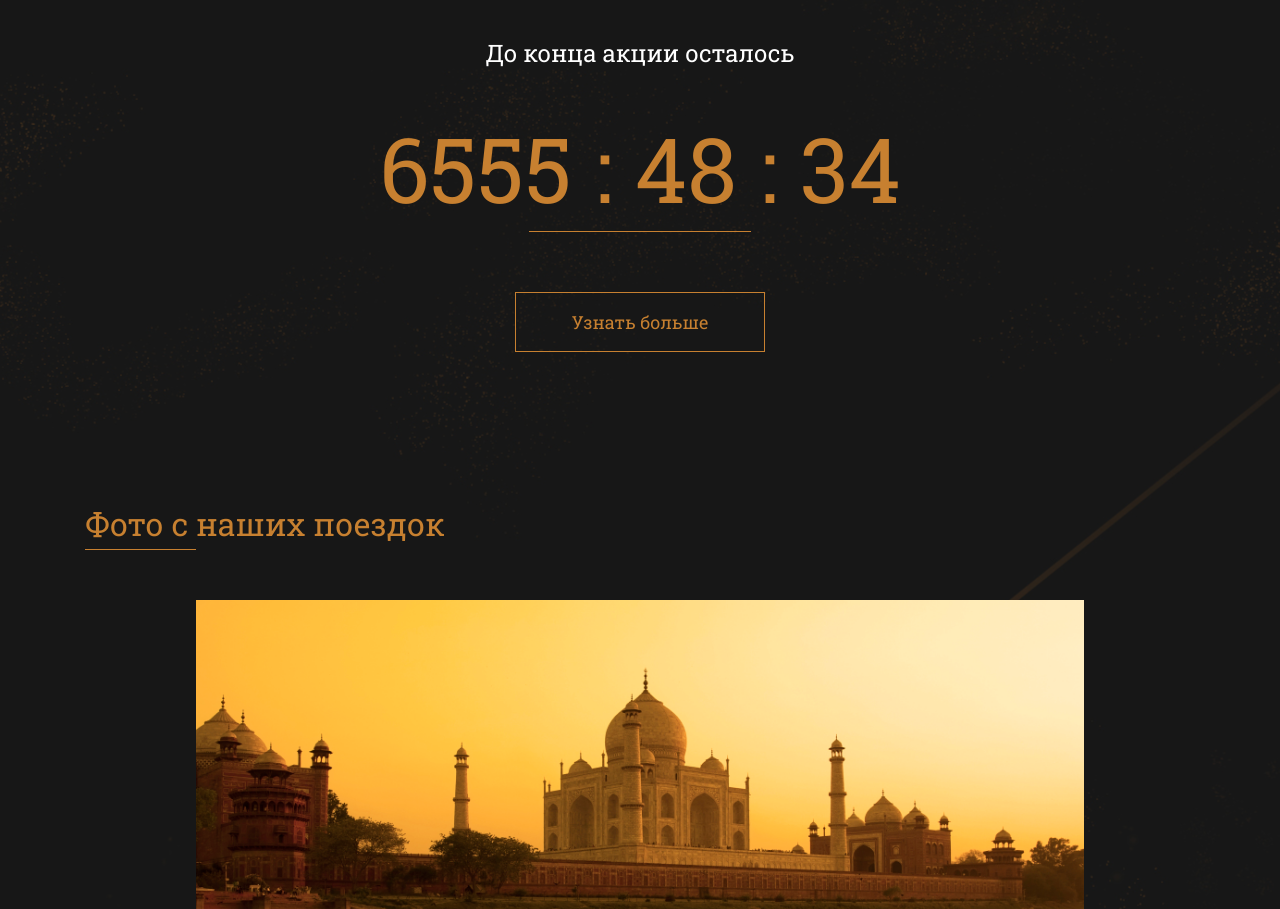
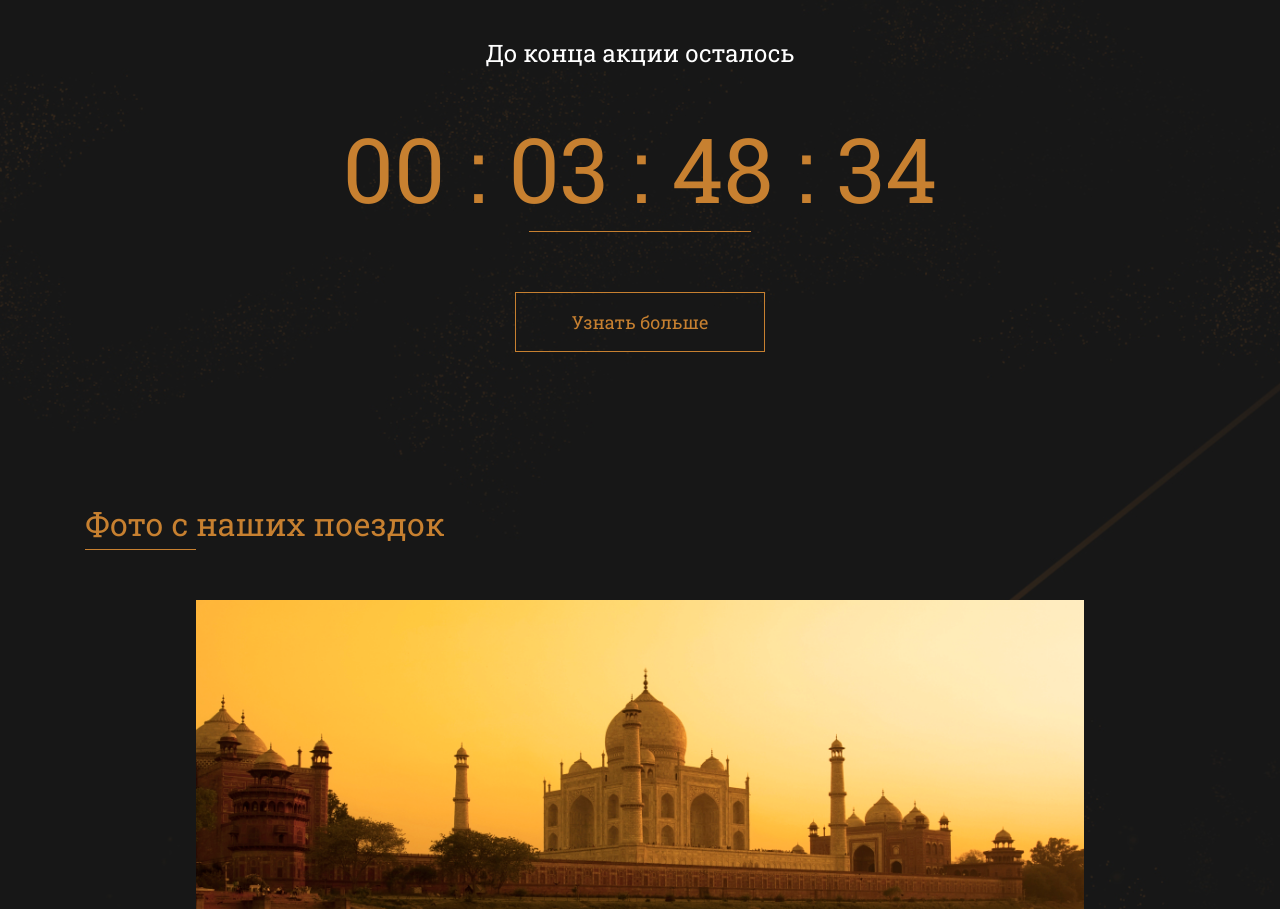
Before and after one commit to YanBocharov/YogaProject, a plain HTML site: page index.html in a window 1280 px wide. Shown: the part 1431-2340 px from the top of the page. Drawn offline with Linux system fonts and the light colour scheme.

Commit message:
Добавил дни в таймер

```diff
--- a/index.html
+++ b/index.html
@@ -105,6 +105,8 @@
 					До конца акции осталось
 				</div>
 				<div class="timer-numbers" id="timer">
+					<span class="days">4</span>
+					<span>:</span>
 					<span class="hours">18</span>
 					<span>:</span>
 					<span class="minutes">20</span>
--- a/js/script.js
+++ b/js/script.js
@@ -37,17 +37,18 @@ window.addEventListener('DOMContentLoaded', function() {
 
     //Timer
 
-    let deadline = '2022-12-21';
+    let deadline = '2022-3-23';
 
     function getTimeRemaining(endtime) {
         let t = Date.parse(endtime) - Date.parse(new Date()),
         seconds = Math.floor((t/1000) % 60),
         minutes = Math.floor((t/1000/60) % 60),
-        hours = Math.floor((t/( 1000*60*60)));
-        // days = Math.floor((t/(1000*60*60*24)))
+        hours = Math.floor((t/(1000*60*60)%60)),
+        days = Math.floor((t/(1000*60*60*24)));
 
         return {
             'total' : t,
+            'days' : days,
             'hours' : hours,
             'minutes' : minutes,
             'seconds' : seconds
@@ -56,6 +57,7 @@ window.addEventListener('DOMContentLoaded', function() {
 
     function setClock(id, endtime) {
         let timer = document.getElementById(id),
+            days = timer.querySelector('.days'),
             hours = timer.querySelector('.hours'),
             minutes = timer.querySelector('.minutes'),
             seconds = timer.querySelector('.seconds'),
@@ -63,12 +65,24 @@ window.addEventListener('DOMContentLoaded', function() {
 
         function updateClock() {
             let t = getTimeRemaining(endtime);
-            hours.textContent = t.hours;
-            minutes.textContent = t.minutes;
-            seconds.textContent = t.seconds;
+
+            function addZero(num){
+                if(num <= 9) {
+                    return '0' + num;
+                } else return num;
+            };
+
+            days.textContent = addZero(t.days);
+            hours.textContent = addZero(t.hours);
+            minutes.textContent = addZero(t.minutes);
+            seconds.textContent = addZero(t.seconds);
 
             if (t.total <= 0) {
                 clearInterval(timeInterval);
+                days.textContent = '00';
+                hours.textContent = '00';
+                minutes.textContent = '00';
+                seconds.textContent = '00';
             }
         }
     }
```
